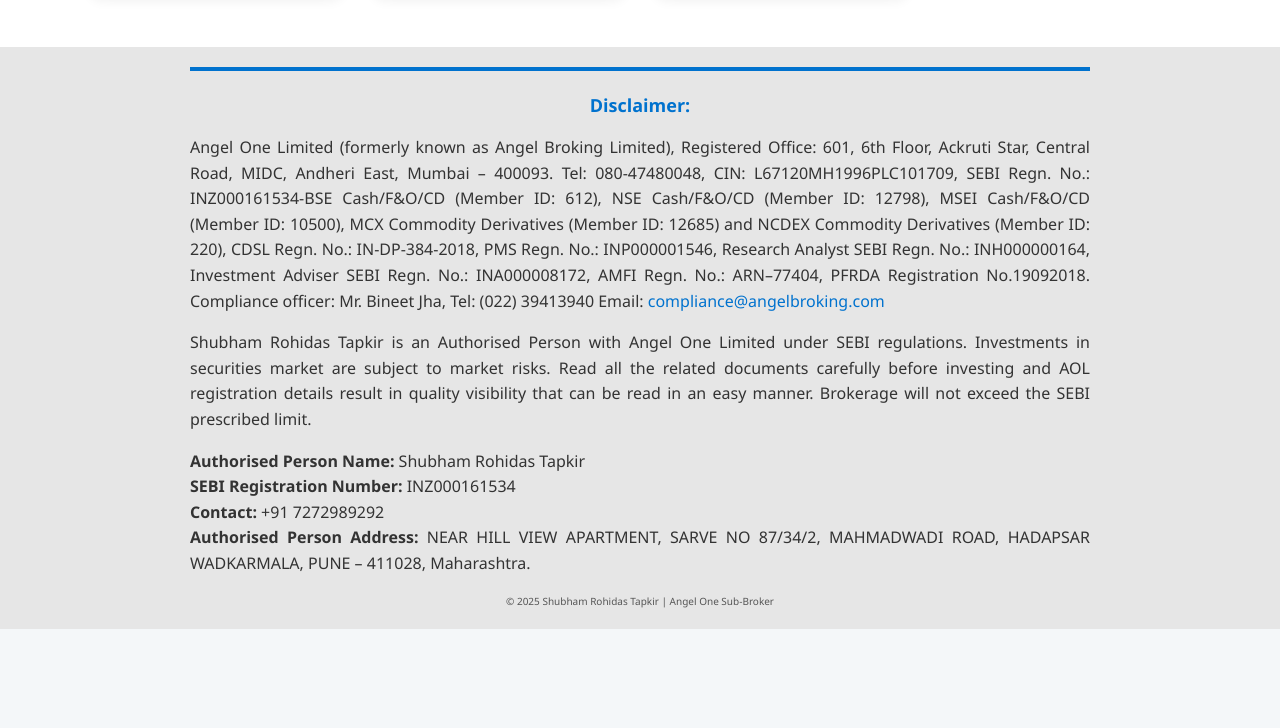
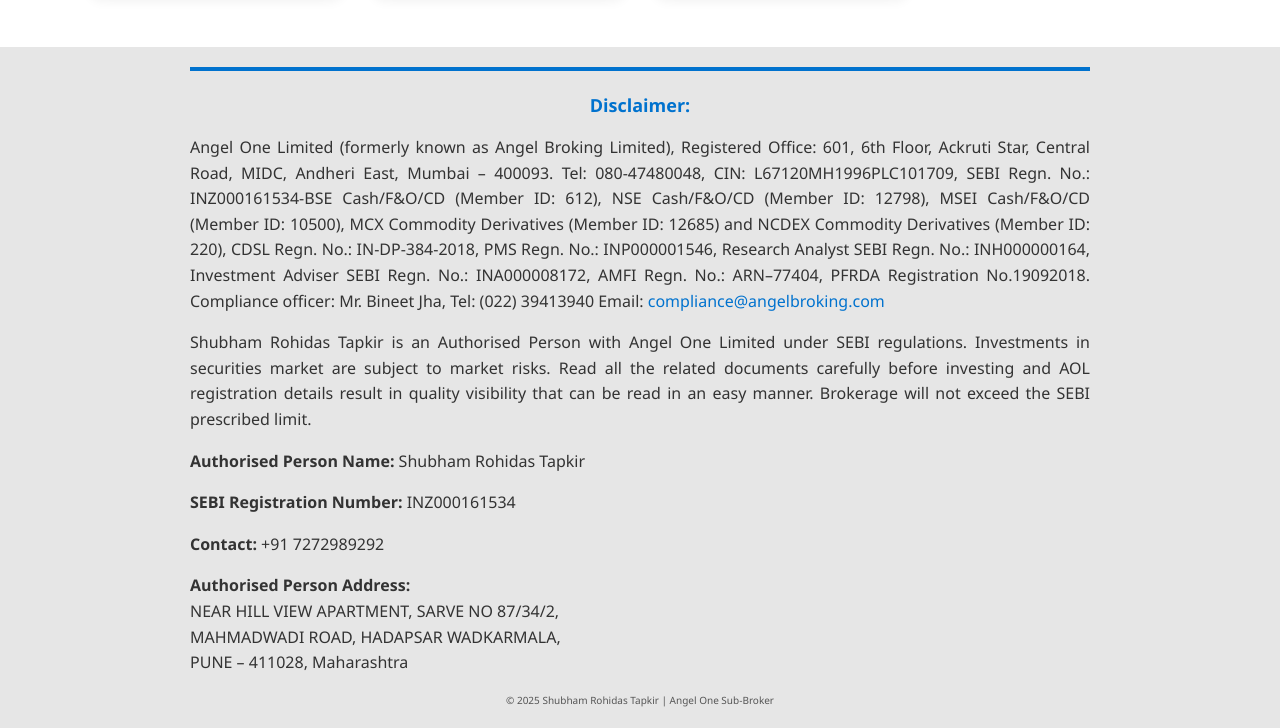
Before and after one commit to Shubhamtapkir29/mylandingpage, a plain HTML site: page index.html in a window 1280 px wide. Shown: the part 1324-2052 px from the top of the page. Before the commit the page ends 1953 px from the top, so only its background shows below. Drawn offline with Linux system fonts and the light colour scheme.

Commit message:
Update index.html

```diff
--- a/index.html
+++ b/index.html
@@ -125,12 +125,16 @@ height="0" width="0" style="display:none;visibility:hidden"></iframe></noscript>
       Shubham Rohidas Tapkir is an Authorised Person with Angel One Limited under SEBI regulations. Investments in securities market are subject to market risks. Read all the related documents carefully before investing and AOL registration details result in quality visibility that can be read in an easy manner. Brokerage will not exceed the SEBI prescribed limit.
     </p>
 
-    <p>
-      <strong>Authorised Person Name:</strong> Shubham Rohidas Tapkir<br>
-      <strong>SEBI Registration Number:</strong> INZ000161534<br>
-      <strong>Contact:</strong> +91 7272989292<br>
-      <strong>Authorised Person Address:</strong> NEAR HILL VIEW APARTMENT, SARVE NO 87/34/2, MAHMADWADI ROAD, HADAPSAR WADKARMALA, PUNE – 411028, Maharashtra.
+     <div class="ap-info">
+    <p><strong>Authorised Person Name:</strong> Shubham Rohidas Tapkir</p>
+    <p><strong>SEBI Registration Number:</strong> INZ000161534</p>
+    <p><strong>Contact:</strong> +91 7272989292</p>
+    <p><strong>Authorised Person Address:</strong><br>
+      NEAR HILL VIEW APARTMENT, SARVE NO 87/34/2,<br>
+      MAHMADWADI ROAD, HADAPSAR WADKARMALA,<br>
+      PUNE – 411028, Maharashtra
     </p>
+  </div>
   </section>
 
 
```
